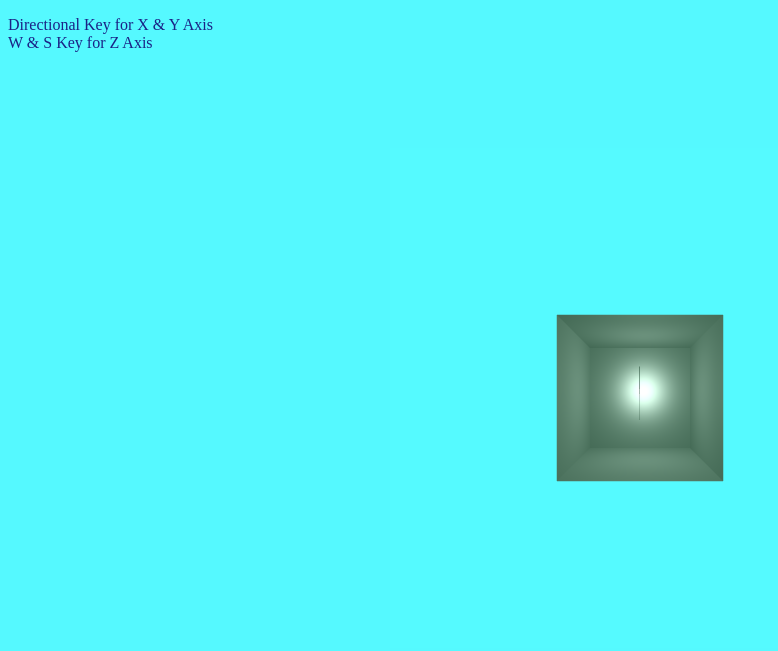
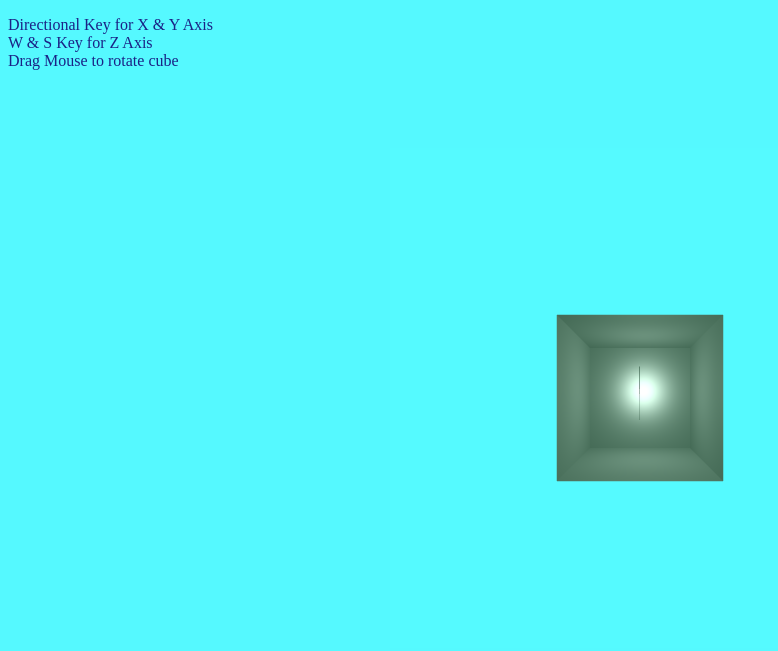
Before and after one commit to grafkom-b-if-its-2019/tugas-4-yongdoc, a plain HTML site: page index.html in a window 1280 px wide. Shown: the whole page, without its empty margins (0-778 px from the left). Drawn offline with Linux system fonts and the light colour scheme.

Commit message:
Update index.html

```diff
--- a/index.html
+++ b/index.html
@@ -10,7 +10,7 @@
 </head>
 <body>
 
-  <p>Directional Key for X & Y Axis<br>W & S Key for Z Axis</p>
+  <p>Directional Key for X & Y Axis<br>W & S Key for Z Axis<br>Drag Mouse to rotate cube</p>
   <div class="scene">
     <canvas id="glcanvas" width="500" height="500">Browser anda tidak mendukung html5
     </canvas>
```
